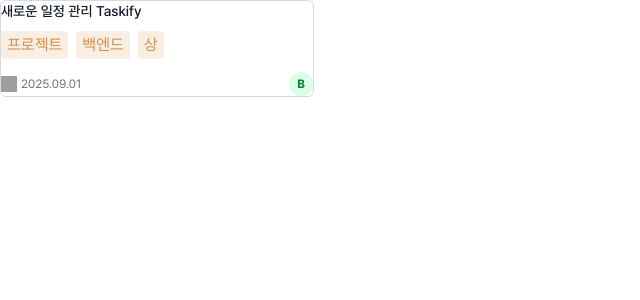
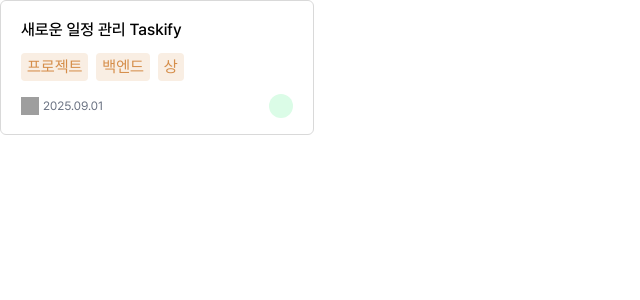
Before and after one commit to nizoo0516/taskify, a Next.js app: page /dashboard/1 in a window 1280 px wide. Shown: the top 300 px of the page, without its empty margins (0-640 px from the left). Built offline with nearby package versions, Linux system fonts and the light colour scheme; grey boxes are pictures that could not be loaded.

Commit message:
Style: 카드 컴포넌트 스타일 수정

```diff
--- a/src/app/dashboard/[id]/page.tsx
+++ b/src/app/dashboard/[id]/page.tsx
@@ -8,7 +8,6 @@ export default function DashboardId() {
           title="새로운 일정 관리 Taskify"
           tags={["프로젝트", "백엔드", "상"]}
           date="2025.09.01"
-          author="B"
         />
       </div>
     </>
--- a/src/components/card/Card.tsx
+++ b/src/components/card/Card.tsx
@@ -6,12 +6,11 @@ interface CardProps {
   tags: string[];
   date: string;
   image?: string;
-  author: string;
 }
 
-export default function Card({ title, tags, date, image, author }: CardProps) {
+export default function Card({ title, tags, date, image }: CardProps) {
   return (
-    <div className="w-[314px] rounded-[6px] border border-[#D9D9D9] bg-white">
+    <div className="w-[314px] rounded-[6px] border border-[#D9D9D9] bg-white px-[20px] py-[16px]">
       {/* 이미지 영역 */}
       {image && (
         <img
@@ -22,7 +21,7 @@ export default function Card({ title, tags, date, image, author }: CardProps) {
       )}
 
       {/* 제목 */}
-      <h3 className="mb-[10px] text-sm font-medium text-gray-900">{title}</h3>
+      <h3 className="mb-[10px] text-[16px] font-medium text-[#000000]">{title}</h3>
 
       {/* 태그 영역 */}
       <div className="mb-[13px] flex flex-wrap gap-2">
@@ -34,12 +33,10 @@ export default function Card({ title, tags, date, image, author }: CardProps) {
       {/* 날짜 + 작성자 */}
       <div className="flex items-center justify-between text-xs text-gray-500">
         <div className="flex items-center gap-1">
-          <img src={calendarIcon} alt="calendar" className="h-4 w-4" />
+          <img src={calendarIcon} alt="calendar" className="h-[18px] w-[18px]" />
           <span>{date}</span>
         </div>
-        <div className="flex h-6 w-6 items-center justify-center rounded-full bg-green-100 font-bold text-green-700">
-          {author}
-        </div>
+        <div className="flex h-[24px] w-[24px] rounded-full bg-green-100 font-bold text-green-700"></div>
       </div>
     </div>
   );
```
